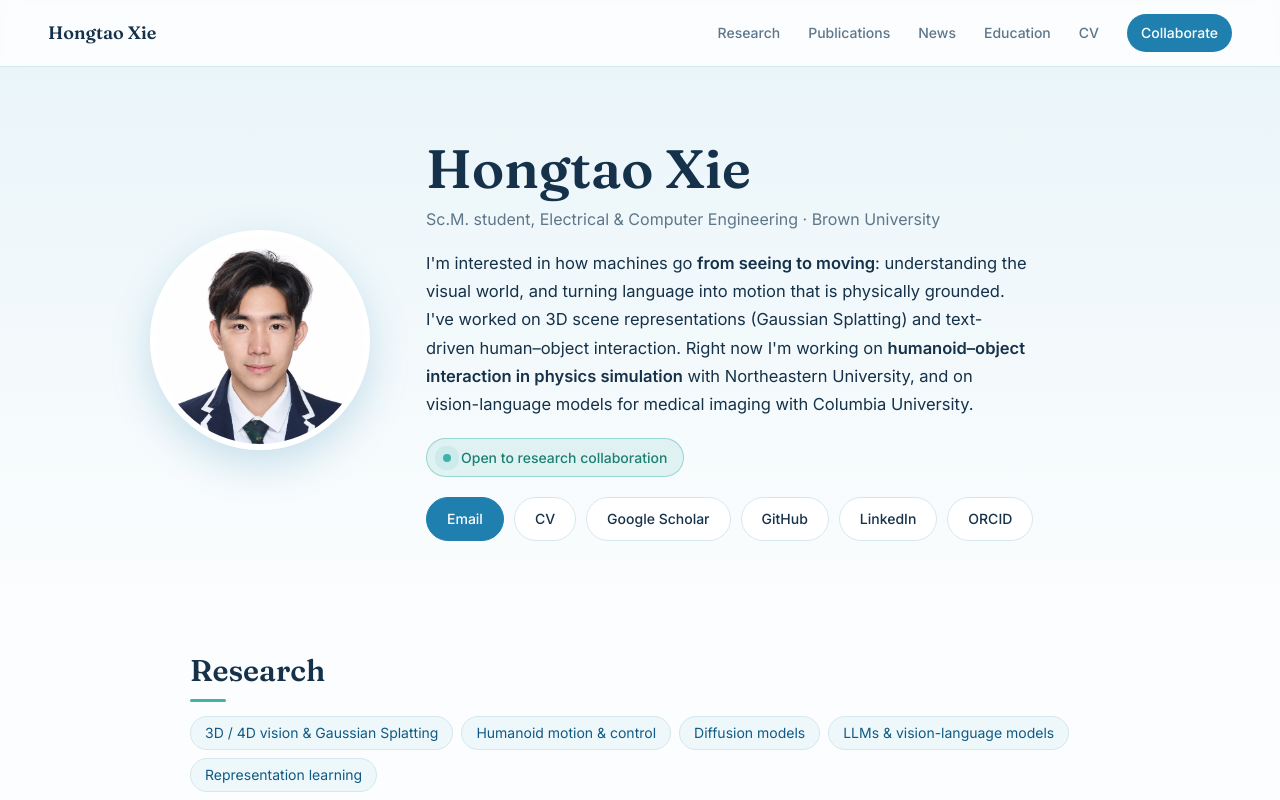
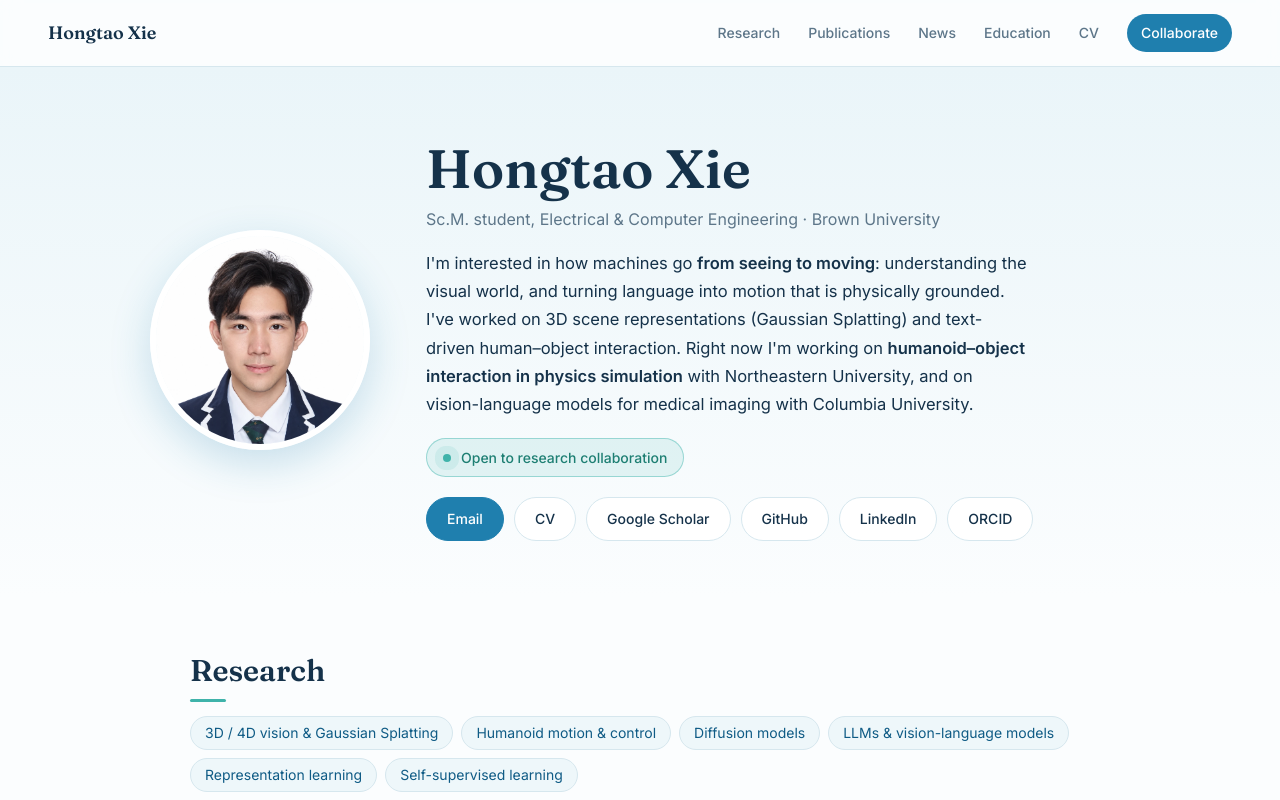
Before and after one commit to Eric031212/Eric031212.github.io, a plain HTML site: page index.html in a window 1280 px wide. Shown: the top 800 px of the page. Drawn offline with Linux system fonts and the light colour scheme.

Commit message:
Add self-supervised learning to research tags
Co-Authored-By: Claude Opus 5.5 <noreply@anthropic.com>
Claude-Session: https://claude.ai/code/session_015Bjp3zu1McmrETD1rMYcsS

```diff
--- a/index.html
+++ b/index.html
@@ -62,6 +62,7 @@
         <li>Diffusion models</li>
         <li>LLMs &amp; vision-language models</li>
         <li>Representation learning</li>
+        <li>Self-supervised learning</li>
       </ul>
 
       <div class="now-grid">
```
